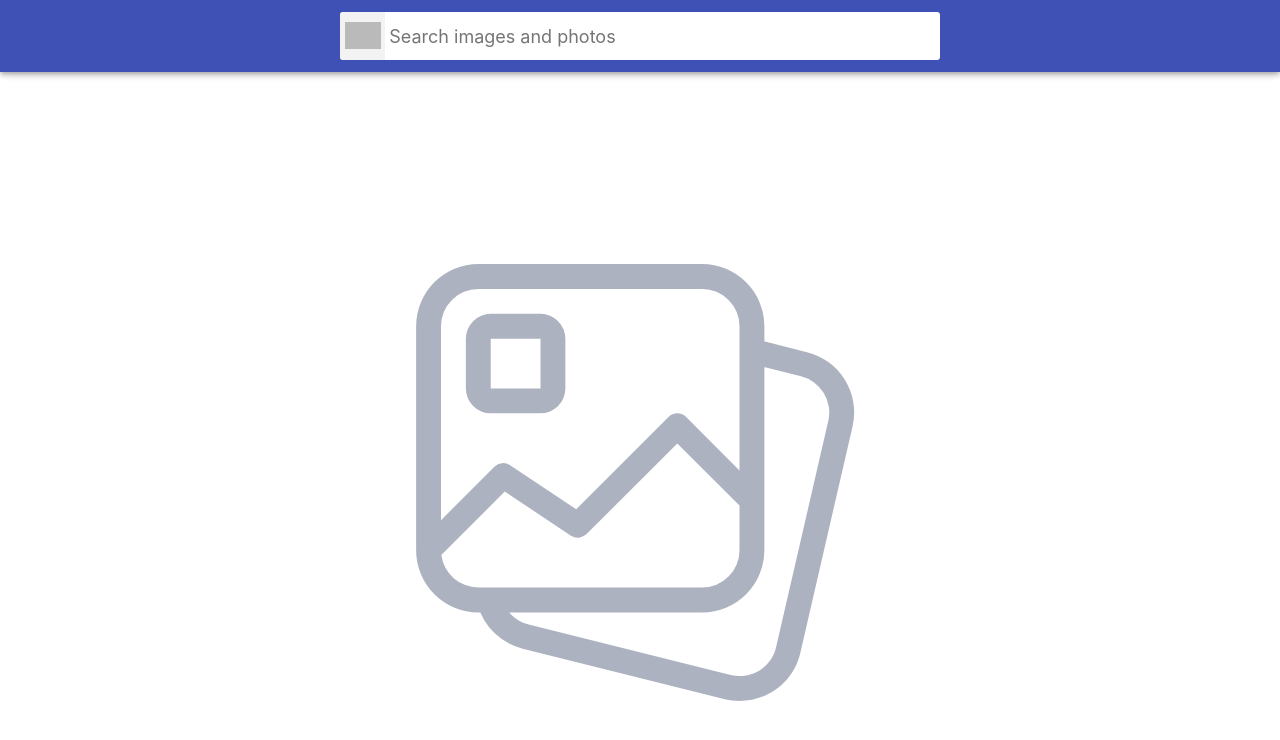
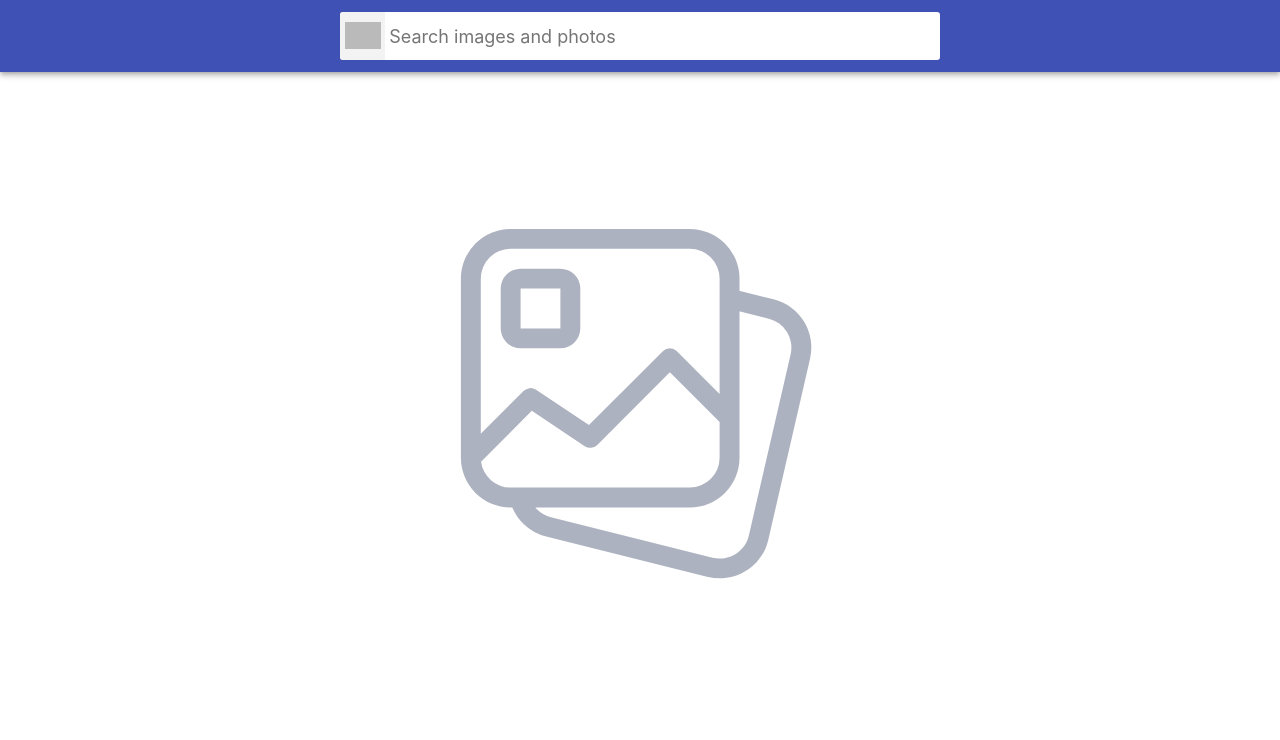
Before and after one commit to gadgetadd/goit-react-hw-03-image-finder, a React (Create React App) app: page / in a window 1280 px wide. Shown: the top 740 px of the page. Built offline with nearby package versions, Linux system fonts and the light colour scheme; grey boxes are pictures that could not be loaded.

Commit message:
placeholder fix

```diff
--- a/src/components/Placeholder/Placeholder.module.css
+++ b/src/components/Placeholder/Placeholder.module.css
@@ -2,7 +2,7 @@
   margin: 0 auto;
   max-width: 100vw;
   width: 100%;
-  max-height: 100vh;
+  max-height: 80vh;
   height: 100%;
 }
 
```
